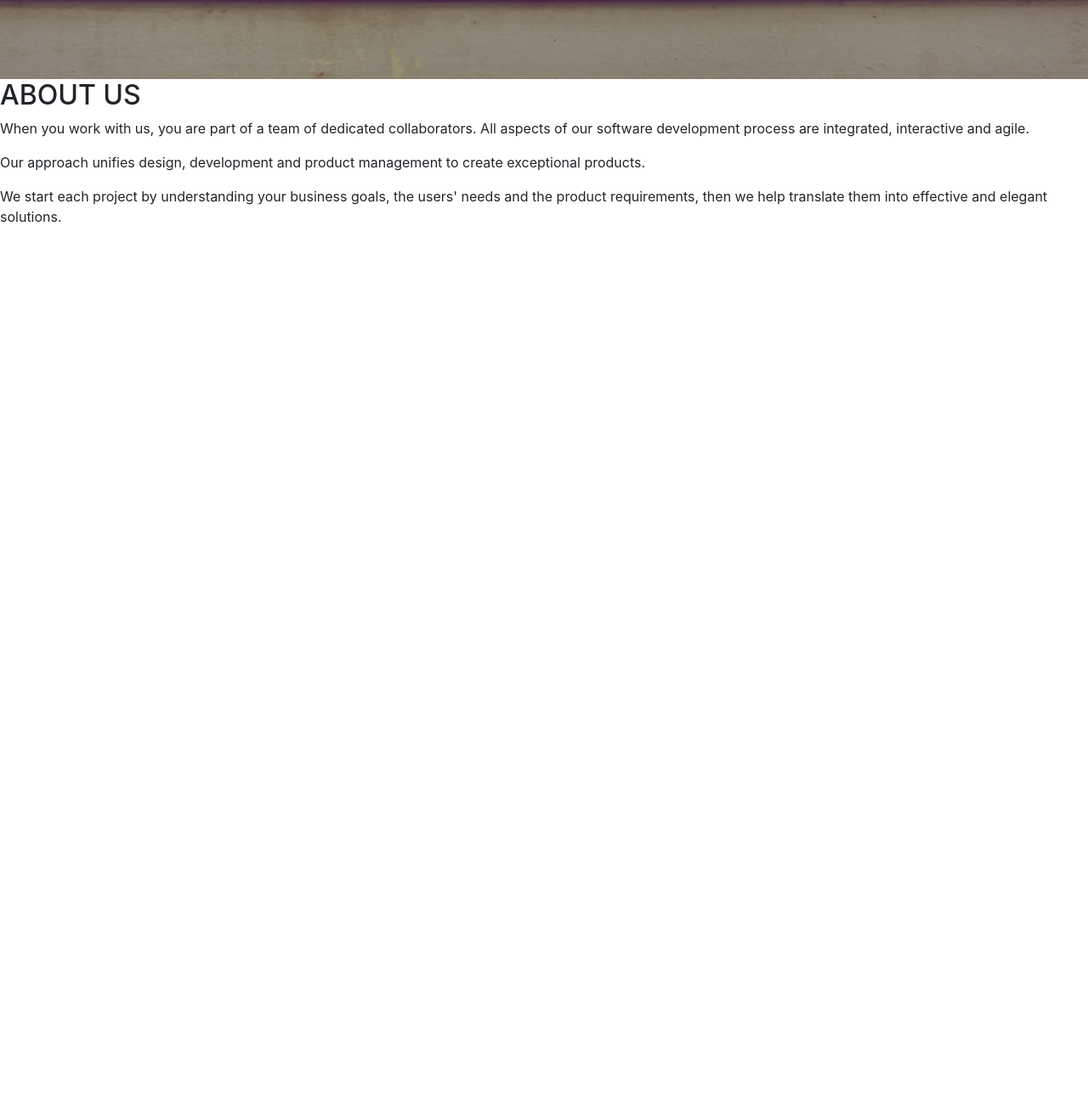
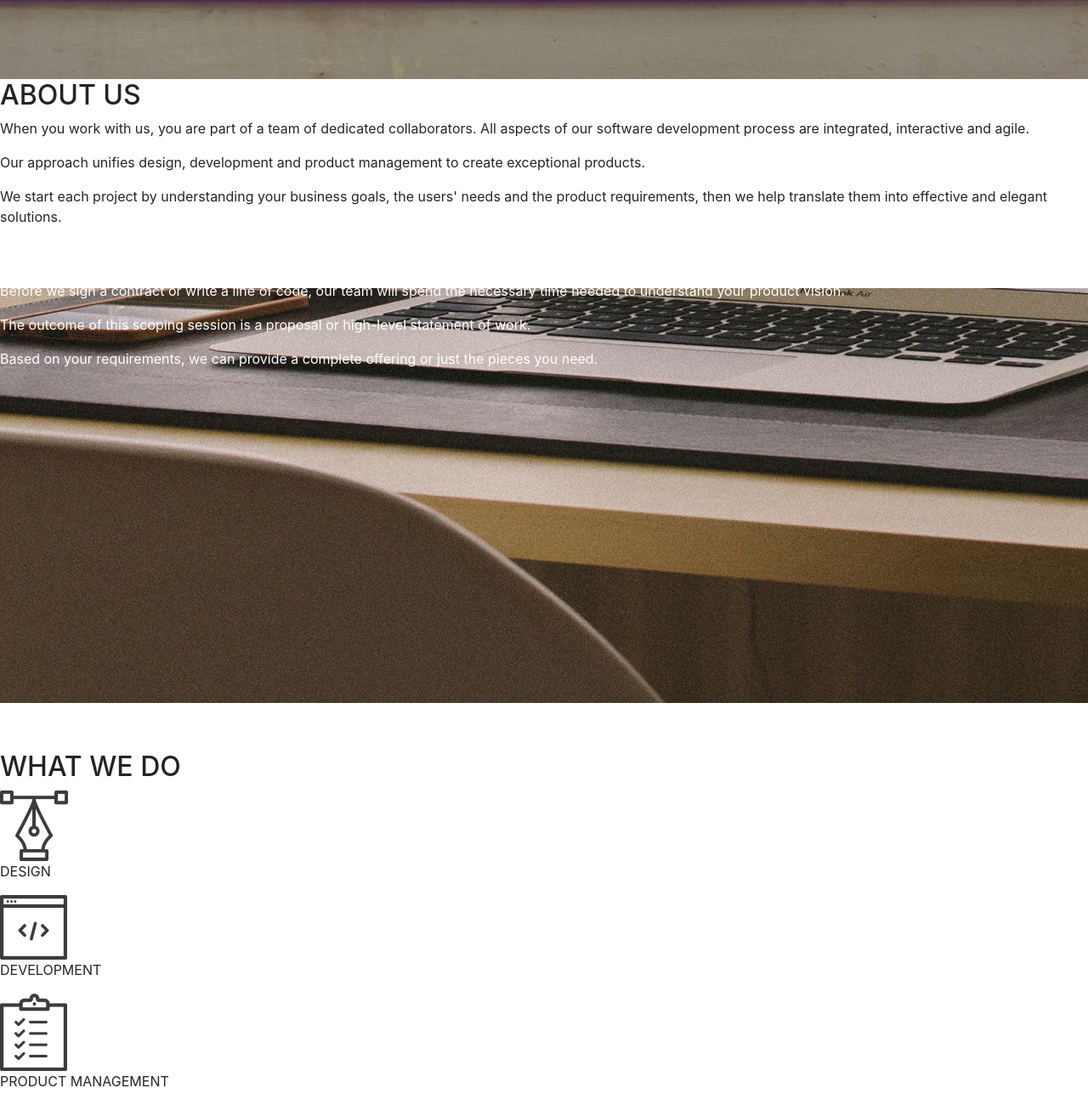
Before and after one commit to edumorris/delani, a plain HTML site: page index.html in a window 1280 px wide. Shown: the part 707-2007 px from the top of the page at 85% size. Before the commit the page ends 990 px from the top, so only its background shows below. Drawn offline with nearby package versions, Linux system fonts and the light colour scheme; a script that the page names is missing.

Commit message:
Added what we do section skeleton.

```diff
--- a/css/styler.css
+++ b/css/styler.css
@@ -9,3 +9,17 @@ img {
 	background: url("../images/backgrounds/h_img.jpg") fixed center no-repeat;
 	background-size: cover;
 }
+
+#welcome-message {
+	color: white;
+}
+
+#about-us {
+
+}
+
+#services {
+	height: 600px;
+	background: url("../images/backgrounds/s_image.jpg") fixed left no-repeat;
+	color: white;
+}
--- a/index.html
+++ b/index.html
@@ -39,10 +39,9 @@
 					<p>WELCOME</p>
 					<p>TO DELANI STUDIO</p>
 					<p>AMAZING PEOPLE ARE MAKING AMAZING DESIGNS IN A FUN ENVIRONMENT</p>
+				</div>
 
-					<div class="icon-scroll"><img src="images/mouse_click.png"></div>
-
-				</div>
+				<div class="icon-scroll"><img src="images/mouse_click.png"></div>
 
 			</div>
 
@@ -64,6 +63,48 @@
 
 		</div>
 
+		<div id="services">
+
+			<div id="services-content">
+
+				<h2>SERVICES</h2>
+
+				<p>
+					Before we sign a contract or write a line of code, our team will spend the necessary time needed to understand your product vision.
+				</p>
+				<p>
+					The outcome of this scoping session is a proposal or high-level statement of work.
+				</p>
+				<p>
+					Based on your requirements, we can provide a complete offering or just the pieces you need.
+				</p>
+
+			</div>
+
+		</div>
+
+		<div id="what-we-do">
+			<h2>WHAT WE DO</h2>
+			<div id="design-wwd" class="what-we-do">
+				<figure>
+					<img src="images/services_icons/design_icon.png">
+					<figcaption>DESIGN</figcaption>
+				</figure>
+			</div>
+			<div id="development-wwd" class="what-we-do">
+				<figure>
+					<img src="images/services_icons/dev_icon.png">
+					<figcaption>DEVELOPMENT</figcaption>
+				</figure>
+			</div>
+			<div id="product-management-wwd" class="what-we-do">
+				<figure>
+					<img src="images/services_icons/product_icon.png">
+					<figcaption>PRODUCT MANAGEMENT</figcaption>
+				</figure>
+			</div>
+		</div>
+
 	</div>
 
 </body>
```
